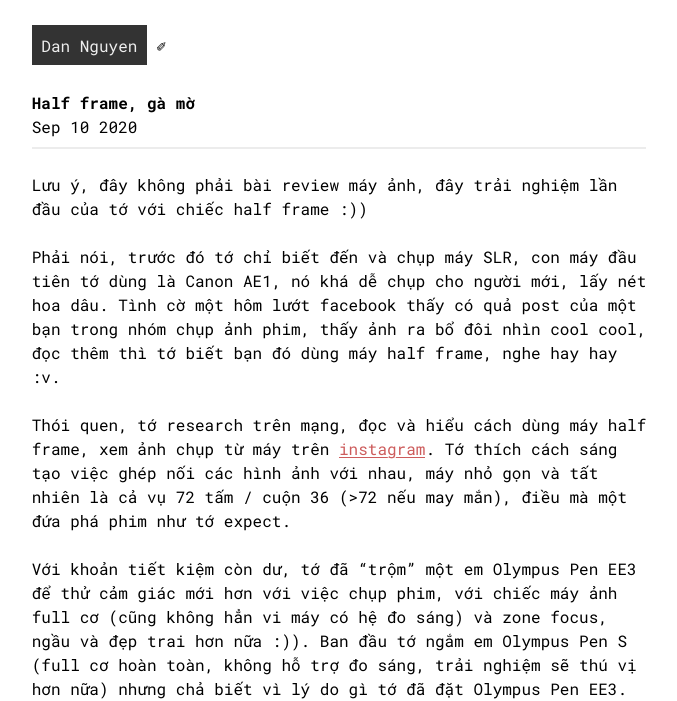
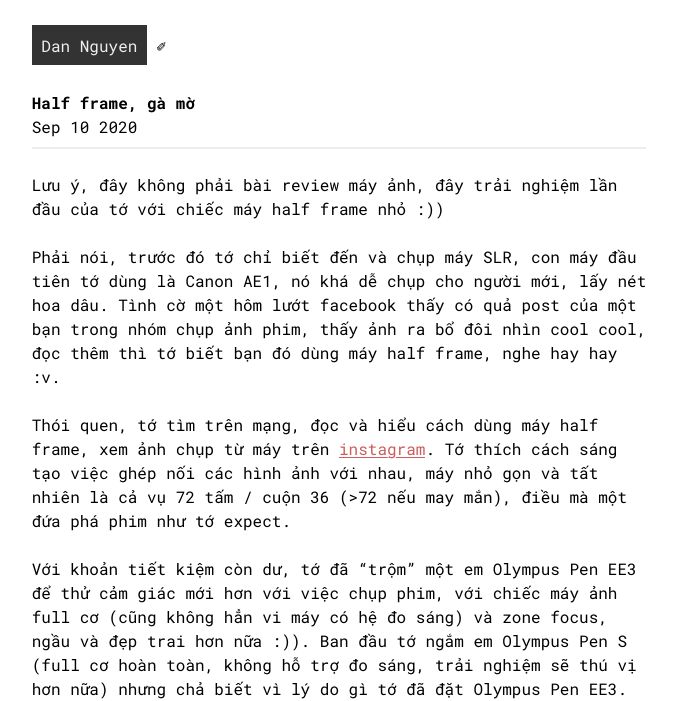
Before and after one commit to dxaint26/dxaint26.github.io, a Jekyll site: the page built from _posts/2020-09-10-half-frame.markdown, in a window 1280 px wide and 900 px high, cut to the strip 0-701 px from the top of the window. Shown: the whole strip, without its empty margins (301-978 px from the left). Built offline with Jekyll 4.4.1, drawn with Linux system fonts in a browser that asks for light colours.

Commit message:
Update 2020-09-10-half-frame.markdown

```diff
--- a/_posts/2020-09-10-half-frame.markdown
+++ b/_posts/2020-09-10-half-frame.markdown
@@ -4,11 +4,11 @@ title: "Half frame, gà mờ"
 date: 2020-09-10
 ---
 
-Lưu ý, đây không phải bài review máy ảnh, đây trải nghiệm lần đầu của tớ với chiếc half frame :))
+Lưu ý, đây không phải bài review máy ảnh, đây trải nghiệm lần đầu của tớ với chiếc máy half frame nhỏ :))
 
 Phải nói, trước đó tớ chỉ biết đến và chụp máy SLR, con máy đầu tiên tớ dùng là Canon AE1, nó khá dễ chụp cho người mới, lấy nét hoa dâu. Tình cờ một hôm lướt facebook thấy có quả post của một bạn trong nhóm chụp ảnh phim, thấy ảnh ra bổ đôi nhìn cool cool, đọc thêm thì tớ biết bạn đó dùng máy half frame, nghe hay hay :v.
 
-Thói quen, tớ research trên mạng, đọc và hiểu cách dùng máy half frame, xem ảnh chụp từ máy trên [instagram](https://www.instagram.com/explore/tags/halfframe/). Tớ thích cách sáng tạo việc ghép nối các hình ảnh với nhau, máy nhỏ gọn và tất nhiên là cả vụ 72 tấm / cuộn 36 (>72 nếu may mắn), điều mà một đứa phá phim như tớ expect.
+Thói quen, tớ tìm trên mạng, đọc và hiểu cách dùng máy half frame, xem ảnh chụp từ máy trên [instagram](https://www.instagram.com/explore/tags/halfframe/). Tớ thích cách sáng tạo việc ghép nối các hình ảnh với nhau, máy nhỏ gọn và tất nhiên là cả vụ 72 tấm / cuộn 36 (>72 nếu may mắn), điều mà một đứa phá phim như tớ expect.
 
 Với khoản tiết kiệm còn dư, tớ đã "trộm" một em Olympus Pen EE3 để thử cảm giác mới hơn với việc chụp phim, với chiếc máy ảnh full cơ (cũng không hẳn vi máy có hệ đo sáng) và zone focus, ngầu và đẹp trai hơn nữa :)). Ban đầu tớ ngắm em Olympus Pen S (full cơ hoàn toàn, không hỗ trợ đo sáng, trải nghiệm sẽ thú vị hơn nữa) nhưng chả biết vì lý do gì tớ đã đặt Olympus Pen EE3.
 
```
